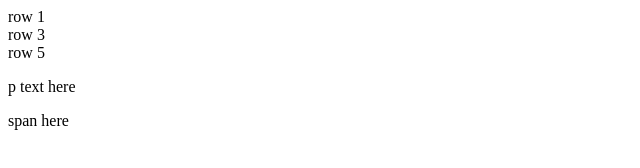
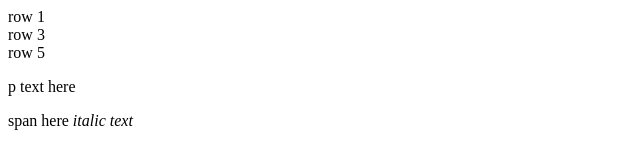
Before and after one commit to mike-alexeenko/git-learning, a plain HTML site: page index.html in a window 1280 px wide. Shown: the full height of the page, 0-640 px from the left. Drawn offline with Linux system fonts and the light colour scheme.

Commit message:
italic text

```diff
--- a/index.html
+++ b/index.html
@@ -3,3 +3,4 @@
 <div>row 5</div>
 <p>p text here</p>
 <span>span here</span>
+<em>italic text</em>
```
